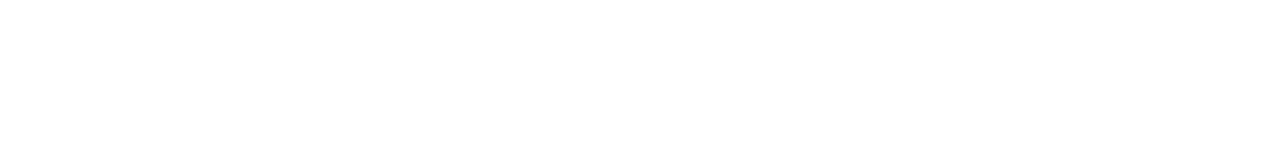
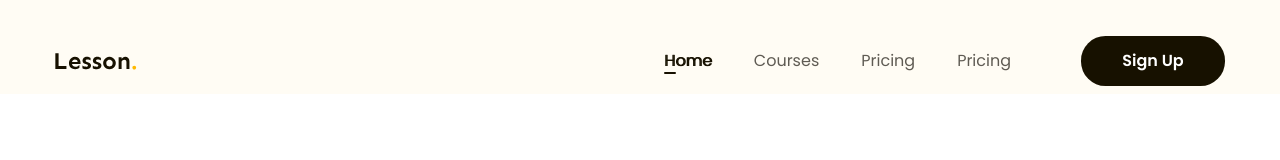
Before and after one commit to Zocytus/f8-project-02, a plain HTML site: page index.html in a window 1280 px wide. Drawn offline with Linux system fonts and the light colour scheme.

Commit message:
Coding header done!

```diff
--- a/assets/css/styles.css
+++ b/assets/css/styles.css
@@ -0,0 +1,83 @@
+* {
+  box-sizing: border-box;
+}
+html {
+  font-size: 62.5%;
+}
+body {
+  font-size: 1.6rem;
+  font-family: "Sen", sans-serif;
+  font-family: "Poppins", sans-serif;
+}
+/* Common */
+a {
+  text-decoration: none;
+}
+.btn {
+  display: inline-block;
+  min-width: 118px;
+  padding: 0 16px;
+  line-height: 50px;
+  font-family: "Poppins";
+  font-style: normal;
+  font-weight: 600;
+  font-size: 1.6rem;
+  text-align: center;
+  color: #ffffff;
+  background: #171100;
+  border-radius: 24.5px;
+}
+.main-content {
+  width: 1170px;
+  max-width: calc(100% - 48px);
+  margin-left: auto;
+  margin-right: auto;
+}
+
+/* Header */
+.header {
+  background-color: #fffcf4;
+}
+.header .fixed {
+  position: sticky;
+  top: -28px;
+}
+.header .body {
+  display: flex;
+  align-items: center;
+  padding: 36px 0 8px;
+}
+.nav {
+  margin-left: auto;
+}
+.nav ul {
+  display: flex;
+}
+.nav a {
+  position: relative;
+  padding: 8px 21px;
+  font-size: 1.6rem;
+  color: #5f5b53;
+}
+.nav a:hover,
+.nav li.active a {
+  text-shadow: 1px 0 0 currentColor;
+  color: #171100;
+}
+.nav li.active a::after {
+  position: absolute;
+  left: 21px;
+  bottom: 6px;
+  content: "";
+  display: block;
+  width: 12px;
+  height: 2px;
+  background: #171100;
+  border-radius: 1px;
+}
+.sign-btn {
+  min-width: 144px;
+}
+.header .action {
+  margin-left: 49px;
+}
--- a/index.html
+++ b/index.html
@@ -9,6 +9,45 @@
     <link rel="stylesheet" href="./assets/css/reset.css" />
     <!-- Style -->
     <link rel="stylesheet" href="./assets/css/styles.css" />
+    <!-- Font  -->
+    <link rel="preconnect" href="https://fonts.googleapis.com" />
+    <link rel="preconnect" href="https://fonts.gstatic.com" crossorigin />
+    <link
+      href="https://fonts.googleapis.com/css2?family=Poppins:ital,wght@0,400;0,500;0,600;0,700;1,400;1,500;1,600&family=Sen:wght@700&display=swap"
+      rel="stylesheet"
+    />
   </head>
-  <body></body>
+  <body>
+    <main>
+      <header class="header fixed">
+        <div class="main-content">
+          <div class="body">
+            <!-- Logo -->
+            <img src="./assets/img/Logo.svg" alt="Lession" class="logo" />
+            <!-- Nav -->
+            <div class="nav">
+              <ul>
+                <li class="active">
+                  <a href="!#">Home</a>
+                </li>
+                <li>
+                  <a href="!#">Courses</a>
+                </li>
+                <li>
+                  <a href="!#">Pricing</a>
+                </li>
+                <li>
+                  <a href="!#">Pricing</a>
+                </li>
+              </ul>
+            </div>
+            <!-- Action -->
+            <div class="action">
+              <a href="!#" class="btn sign-btn">Sign Up</a>
+            </div>
+          </div>
+        </div>
+      </header>
+    </main>
+  </body>
 </html>
```
Also changed, not shown: assets/img/Logo.svg (added).
